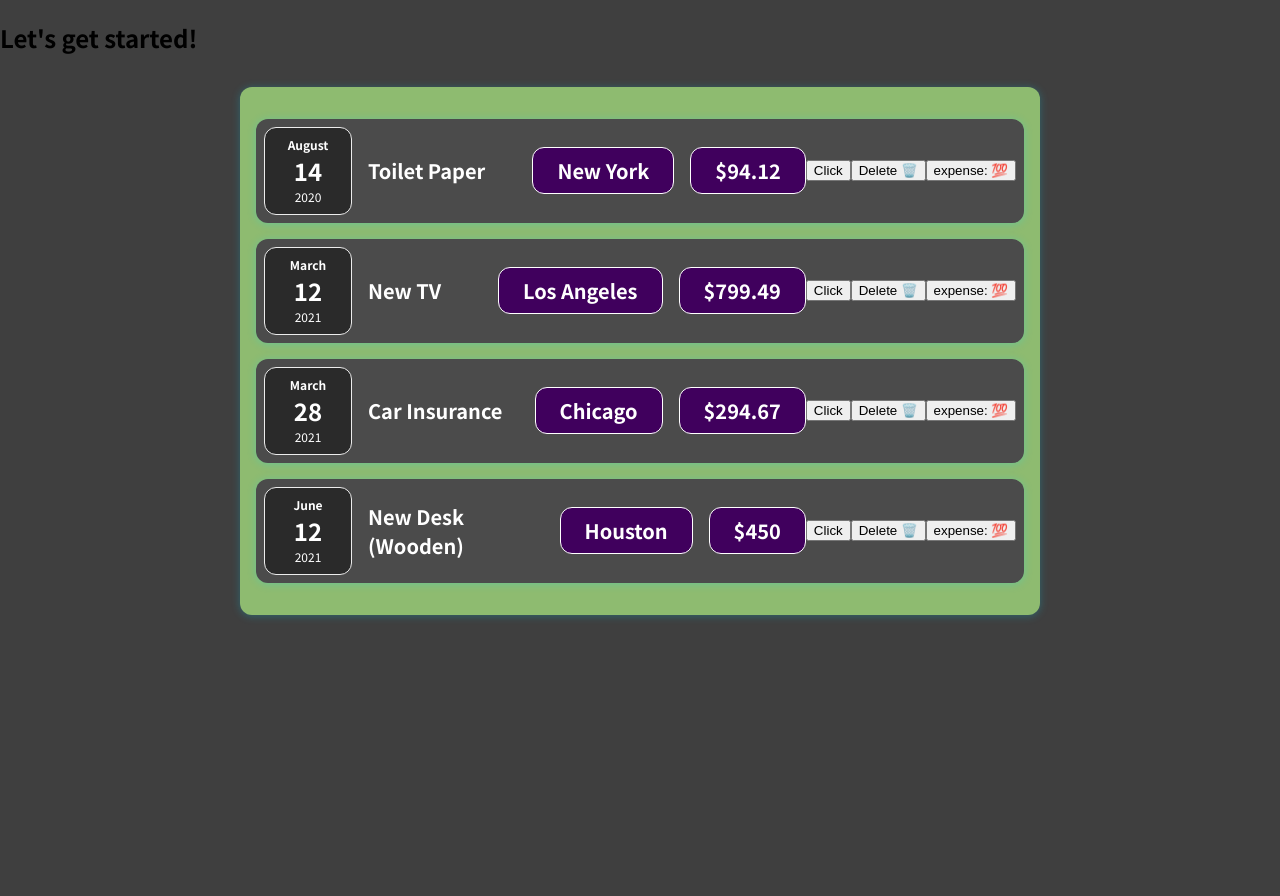
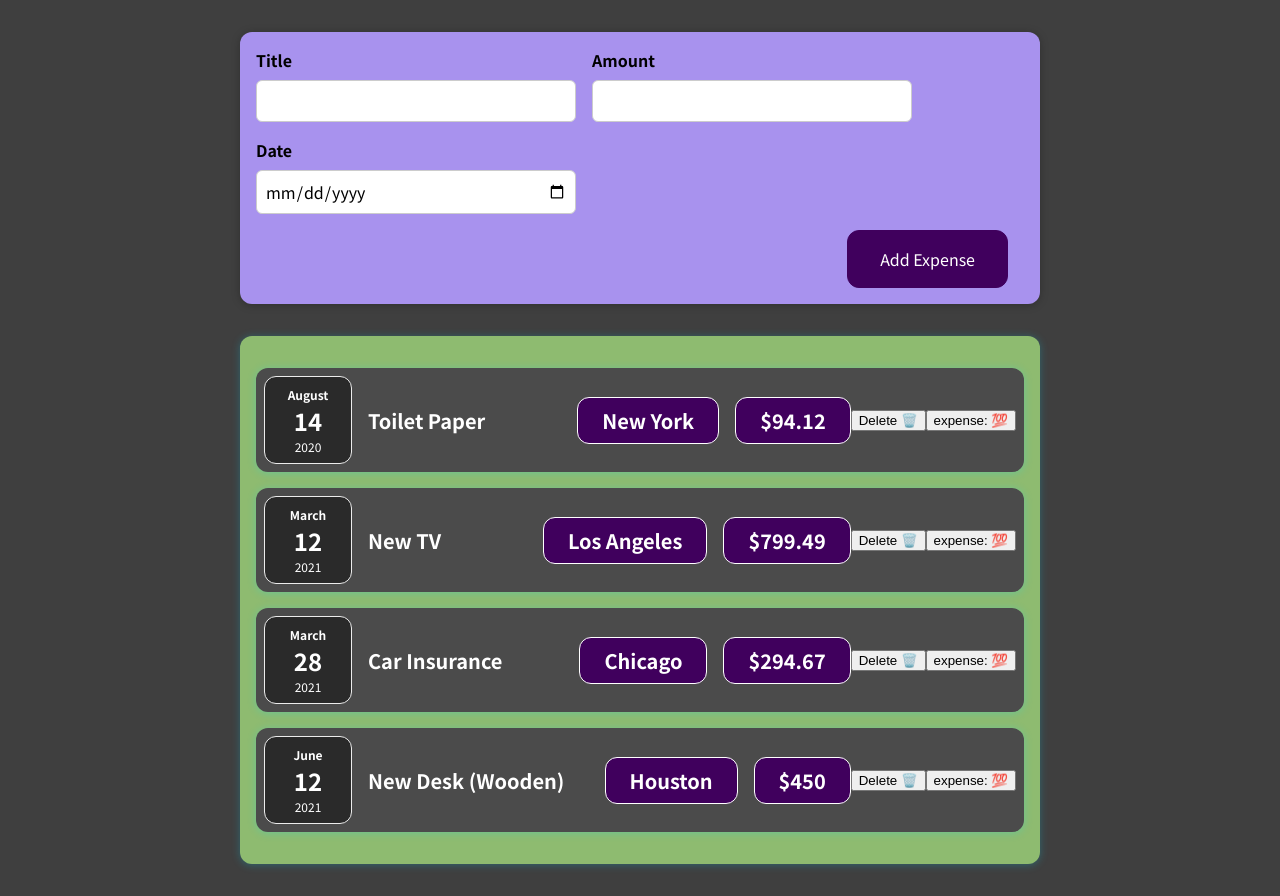
Before and after one commit to rushabhTt/react, a React (Create React App) app in the folder new-start/: page / in a window 1280 px wide. Before the commit the page ends 800 px from the top, so only its background shows below. Built offline with nearby package versions, Linux system fonts and the light colour scheme.

Commit message:
delete working correctly, to add the new expenses a new form is added: incomplete

```diff
--- a/new-start/src/App.js
+++ b/new-start/src/App.js
@@ -1,4 +1,5 @@
 import Expenses from "./components/Expenses/Expenses";
+import NewExpense from "./components/NewExpense/NewExpense";
 
 function App() {
   const expenses = [
@@ -34,7 +35,7 @@
 
   return (
     <div>
-      <h2>Let's get started!</h2>
+      <NewExpense />
       <Expenses items={expenses} />
     </div>
   );
--- a/new-start/src/components/Expenses/ExpenseItem.js
+++ b/new-start/src/components/Expenses/ExpenseItem.js
@@ -7,37 +7,29 @@
 import "./ExpenseItem.css";
 
 const ExpenseItem = (props) => {
-  // ! use useState inside the function
-  // console.log({props});
+  console.log(props.id);
+  // * use useState inside the function
   const [amount, setAmount] = useState(props.amount);
-  console.log({ amount, setAmount });
-
-  const clickHandler = () => {
-    console.log("clicked 😎");
-  };
 
   const deleteHandler = () => {
-    document.querySelector(".expense-item").remove();
+    props.onDelete(props.id);
   };
 
   const expenseTo100Handler = () => {
-    console.log("😉");
-    console.log(amount);
     setAmount(100);
   };
 
   return (
     <Card className="expense-item">
-      {/* In react: when component doesn’t have any children or text content,
-      it can be written using a self-closing tag. */}
+      {/* In react: when component doesn’t have any children or text content, it can be written using a self-closing tag. */}
       <ExpenseDate date={props.date} />
       <ExpenseDetails
         title={props.title}
         location={props.location}
+        // * amount state variable: since it will change its value
         amount={amount}
       />
       {/* you just points to the function don't put () nahi toh pahle hi run ho jaayega*/}
-      <button onClick={clickHandler}>Click</button>
       <button onClick={deleteHandler}>Delete 🗑️</button>
       <button onClick={expenseTo100Handler}>expense: 💯</button>
     </Card>
--- a/new-start/src/components/Expenses/Expenses.js
+++ b/new-start/src/components/Expenses/Expenses.js
@@ -1,18 +1,33 @@
+import { useState } from "react";
 import Card from "../UI/Card";
 import ExpenseItem from "./ExpenseItem";
 
 import "./Expenses.css";
 
 const Expenses = (props) => {
-  const expenseItems = props.items.map((expense) => (
+  const [expenses, setExpenses] = useState(props.items);
+
+  const deleteExpenseHandler = (id) => {
+    setExpenses((prevExpenses) =>
+      prevExpenses.filter((expense) => expense.id !== id)
+    );
+  };
+
+  const expenseItems = expenses.map((expense) => {
+    console.log(expense.id);
+    return (
       <ExpenseItem
+        // * The key prop is a unique identifier for an element in a list, but it is not passed down to the child component.
         key={expense.id}
+        id={expense.id}
         title={expense.title}
         amount={expense.amount}
         date={expense.date}
         location={expense.location}
+        onDelete={deleteExpenseHandler}
       />
-  ));
+    );
+  });
 
   return <Card className="expenses">{expenseItems}</Card>;
 };
--- /dev/null
+++ b/new-start/src/components/NewExpense/ExpenseForm.css
@@ -0,0 +1,26 @@
+.new-expense__controls {
+  display: flex;
+  flex-wrap: wrap;
+  gap: 1rem;
+  margin-bottom: 1rem;
+  text-align: left;
+}
+
+.new-expense__control label {
+  font-weight: bold;
+  margin-bottom: 0.5rem;
+  display: block;
+}
+
+.new-expense__control input {
+  font: inherit;
+  padding: 0.5rem;
+  border-radius: 6px;
+  border: 1px solid #ccc;
+  width: 20rem;
+  max-width: 100%;
+}
+
+.new-expense__actions {
+  text-align: right;
+}
--- /dev/null
+++ b/new-start/src/components/NewExpense/ExpenseForm.js
@@ -0,0 +1,33 @@
+import "./ExpenseForm.css";
+
+const ExpenseForm = () => {
+  // ! for event listener like onChange etc. we automatically gets the event access
+
+  const titleChangeHandler = (event) => {
+    console.log(event.target.value);
+  };
+
+  return (
+    <form>
+      <div className="new-expense__controls">
+        <div className="new-expense__control">
+          <label>Title</label>
+          <input type="text" onChange={titleChangeHandler} />
+        </div>
+        <div className="new-expense__control">
+          <label>Amount</label>
+          <input type="number" min="0.01" step="0.01" />
+        </div>
+        <div className="new-expense__control">
+          <label>Date</label>
+          <input type="date" min="2019-01-01" max="2023-12-31" />
+        </div>
+      </div>
+      <div className="new-expense__actions">
+        <button type="submit">Add Expense</button>
+      </div>
+    </form>
+  );
+};
+
+export default ExpenseForm;
--- /dev/null
+++ b/new-start/src/components/NewExpense/NewExpense.css
@@ -0,0 +1,38 @@
+.new-expense {
+  background-color: #a892ee;
+  padding: 1rem;
+  margin: 2rem auto;
+  width: 50rem;
+  max-width: 95%;
+  border-radius: 12px;
+  text-align: center;
+  box-shadow: 0 1px 8px rgba(0, 0, 0, 0.25);
+}
+
+.new-expense button {
+  font: inherit;
+  cursor: pointer;
+  padding: 1rem 2rem;
+  border: 1px solid #40005d;
+  background-color: #40005d;
+  color: white;
+  border-radius: 12px;
+  margin-right: 1rem;
+}
+
+.new-expense button:hover,
+.new-expense button:active {
+  background-color: #510674;
+  border-color: #510674;
+}
+
+.new-expense button.alternative {
+  color: #220131;
+  border-color: transparent;
+  background-color: transparent;
+}
+
+.new-expense button.alternative:hover,
+.new-expense button.alternative:active {
+  background-color: #ddb3f8;
+}
--- /dev/null
+++ b/new-start/src/components/NewExpense/NewExpense.js
@@ -0,0 +1,12 @@
+import ExpenseForm from "./ExpenseForm";
+import "./NewExpense.css";
+
+const NewExpense = () => {
+  return (
+    <div className="new-expense">
+      <ExpenseForm />
+    </div>
+  );
+};
+
+export default NewExpense;
```
Also changed, not shown: new-start/src/components/UI/Card.js (+1 -21 lines), new-start/src/index.css (+6 -2 lines), new-start/src/index.js (+5 -4 lines). Lines whose indentation alone changed are shown as unchanged.
